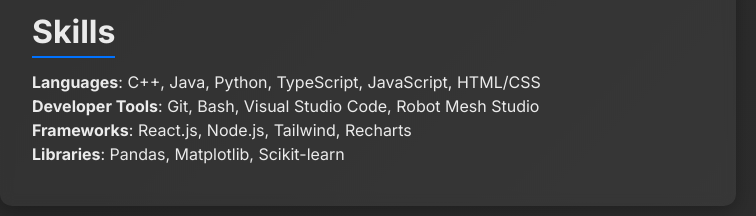
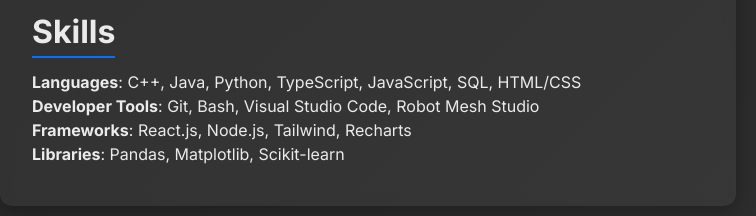
Before and after one commit to kentlim1/personal-website, a React (Vite) app: page / in a window 1280 px wide. Shown: the part 1506-1722 px from the top of the page, without its empty margins (272-1028 px from the left). Built offline with nearby package versions, Linux system fonts and the light colour scheme.

Commit message:
updated skills section

```diff
--- a/src/App.jsx
+++ b/src/App.jsx
@@ -154,7 +154,7 @@ function App() {
           <h2>Skills</h2>
           <p>
             <strong>Languages</strong>: C++, Java, Python, TypeScript, JavaScript,
-            HTML/CSS
+            SQL, HTML/CSS
             <br />
             <strong>Developer Tools</strong>: Git, Bash, Visual Studio Code, Robot
             Mesh Studio
```
